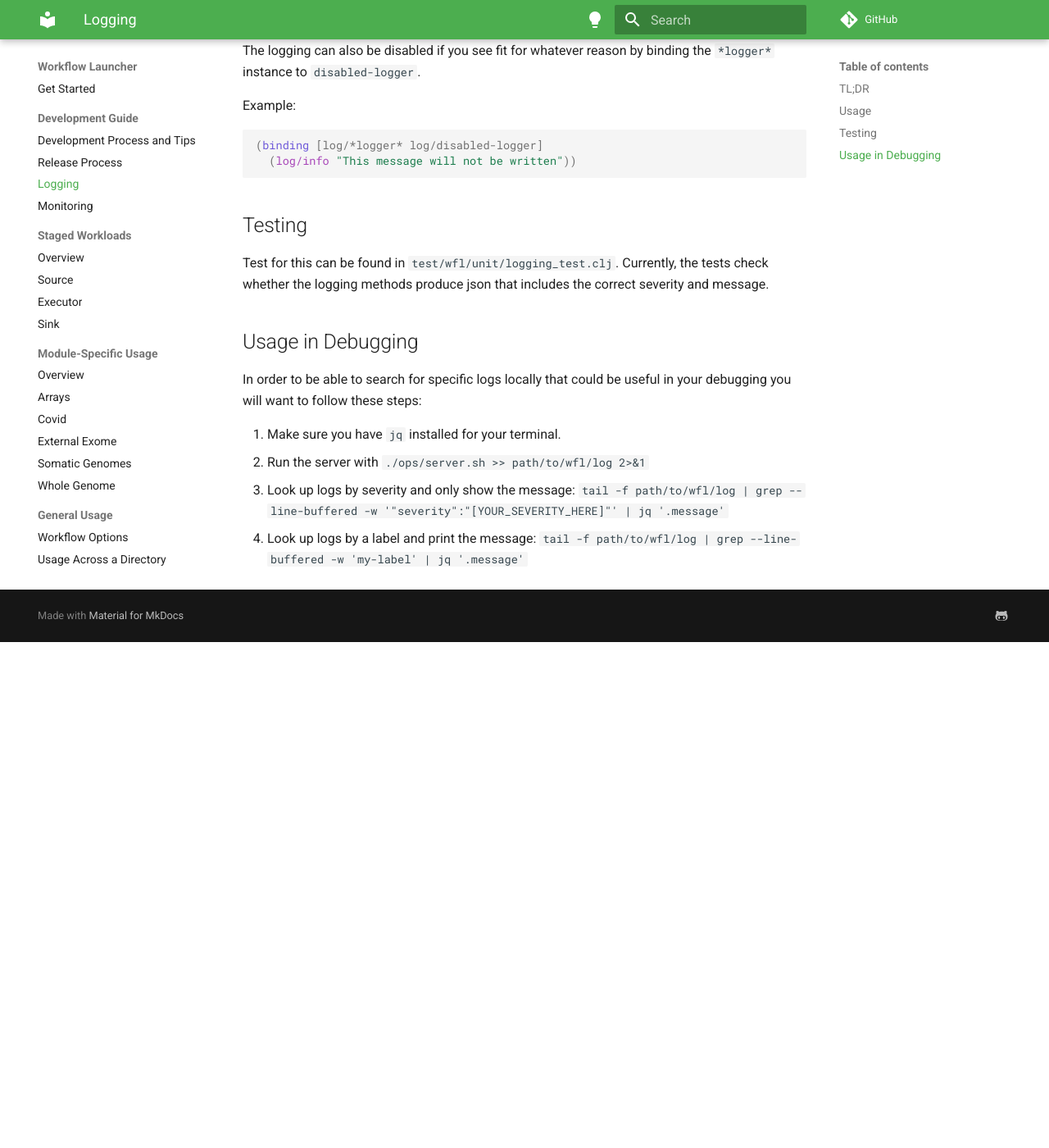
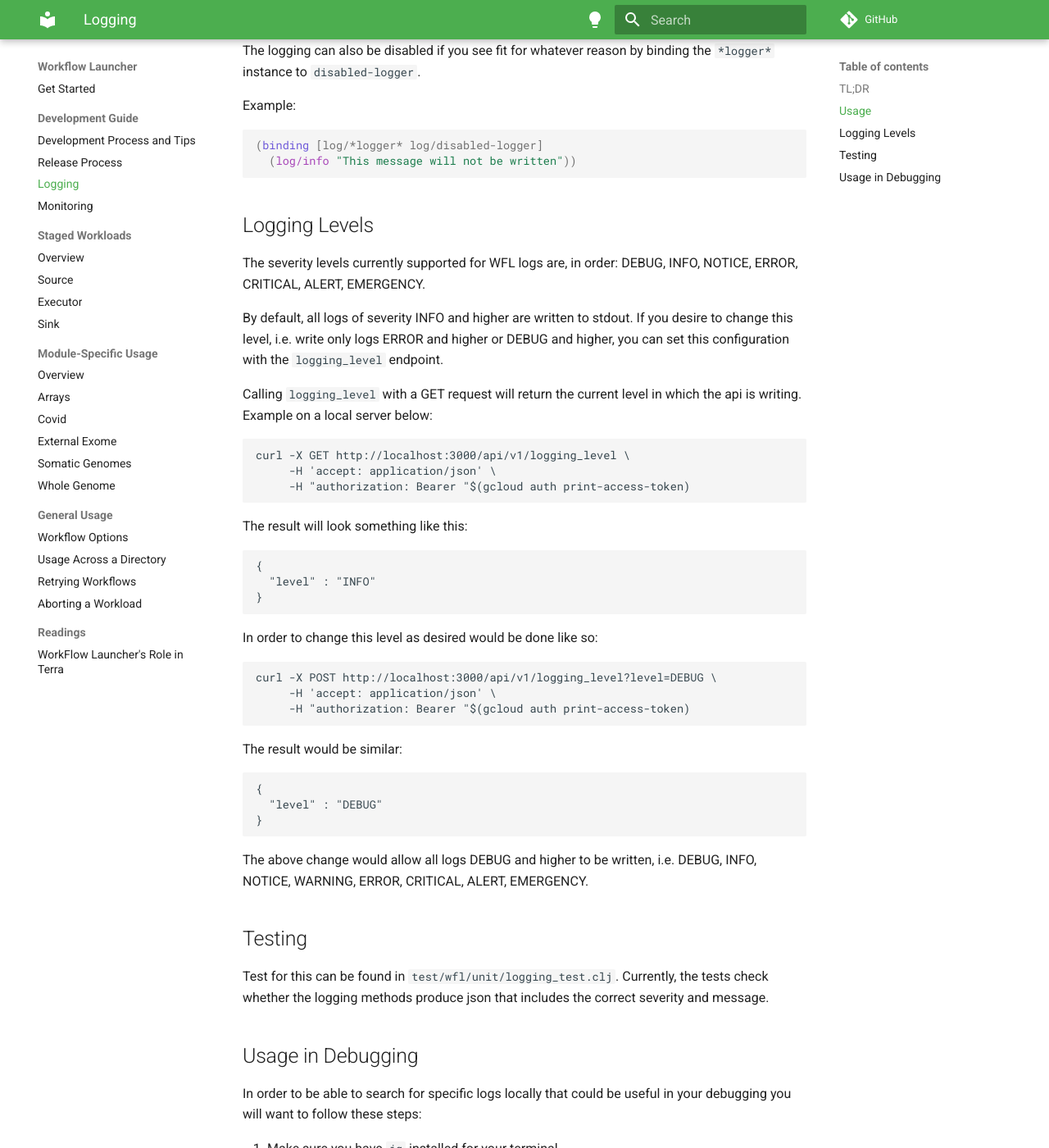
Before and after one commit to broadinstitute/wfl, an MkDocs documentation site: the page built from docs/md/dev-logging.md, in a window 1280 px wide and 1400 px high, scrolled down 1229 px. Shown: the whole window at 82% size. Built offline with MkDocs 1.6.1 and Material for MkDocs 9.7.7, drawn with Linux system fonts in a browser that asks for light colours; comment, search, counter and statistics services are not loaded; before the commit the page ends 2012 px from its top, so only the background shows below that; some of the changed text lies outside the part shown.

Commit message:
Add some documentation for changing the logging level (#546)

````diff
--- a/docs/md/dev-logging.md
+++ b/docs/md/dev-logging.md
@@ -53,6 +53,44 @@
 (binding [log/*logger* log/disabled-logger]
   (log/info "This message will not be written"))
 ```
+
+## Logging Levels
+The severity levels currently supported for WFL logs are, in order: DEBUG, INFO, NOTICE, ERROR, CRITICAL, ALERT, EMERGENCY.
+
+By default, all logs of severity INFO and higher are written to stdout. If you desire to change this level, i.e. write only logs ERROR and higher or DEBUG and higher, you can set this configuration with the `logging_level` endpoint.
+
+Calling `logging_level` with a GET request will return the current level in which the api is writing. Example on a local server below:
+
+```
+curl -X GET http://localhost:3000/api/v1/logging_level \
+     -H 'accept: application/json' \
+     -H "authorization: Bearer "$(gcloud auth print-access-token)
+```
+
+The result will look something like this:
+```
+{
+  "level" : "INFO"
+}
+```
+
+In order to change this level as desired would be done like so:
+```
+curl -X POST http://localhost:3000/api/v1/logging_level?level=DEBUG \
+     -H 'accept: application/json' \
+     -H "authorization: Bearer "$(gcloud auth print-access-token)
+```
+
+The result would be similar:
+```
+{
+  "level" : "DEBUG"
+}
+```
+
+The above change would allow all logs DEBUG and higher to be written, i.e. DEBUG, INFO, NOTICE,
+WARNING, ERROR, CRITICAL, ALERT, EMERGENCY.
+
 ## Testing
 Test for this can be found in `test/wfl/unit/logging_test.clj`. Currently, the tests check whether the logging methods
 produce json that includes the correct severity and message.
@@ -64,3 +102,9 @@
 2. Run the server with `./ops/server.sh >> path/to/wfl/log 2>&1`
 3. Look up logs by severity and only show the message: `tail -f path/to/wfl/log | grep --line-buffered -w '"severity":"[YOUR_SEVERITY_HERE]"' | jq '.message'`
 4. Look up logs by a label and print the message: `tail -f path/to/wfl/log | grep --line-buffered -w 'my-label' | jq '.message'`
+
+You may also wish to check the Logging Level section for changing the severity of messages being written. An example being that you want to have debug messages that WFL writes that are not always displayed when the app is deployed on a production server. You could set the logging level to DEBUG and then tail the messages like so:
+
+`tail -f path/to/wfl/log | grep --line-buffered -w '"severity":"DEBUG"' | jq '.message'`
+
+Now you can read only the debug messages in stdout as they come and filter out all other severities such as INFO.
````
